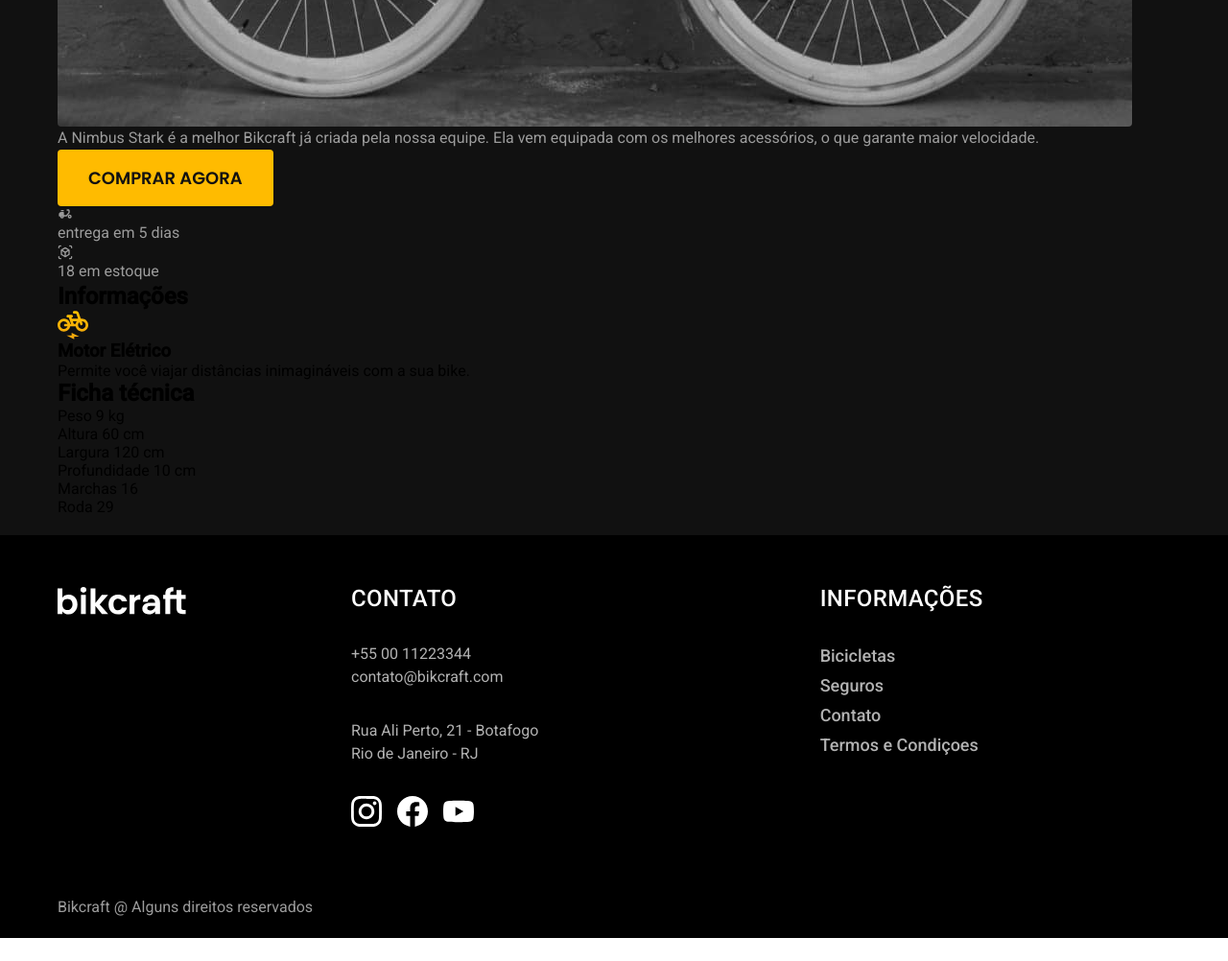
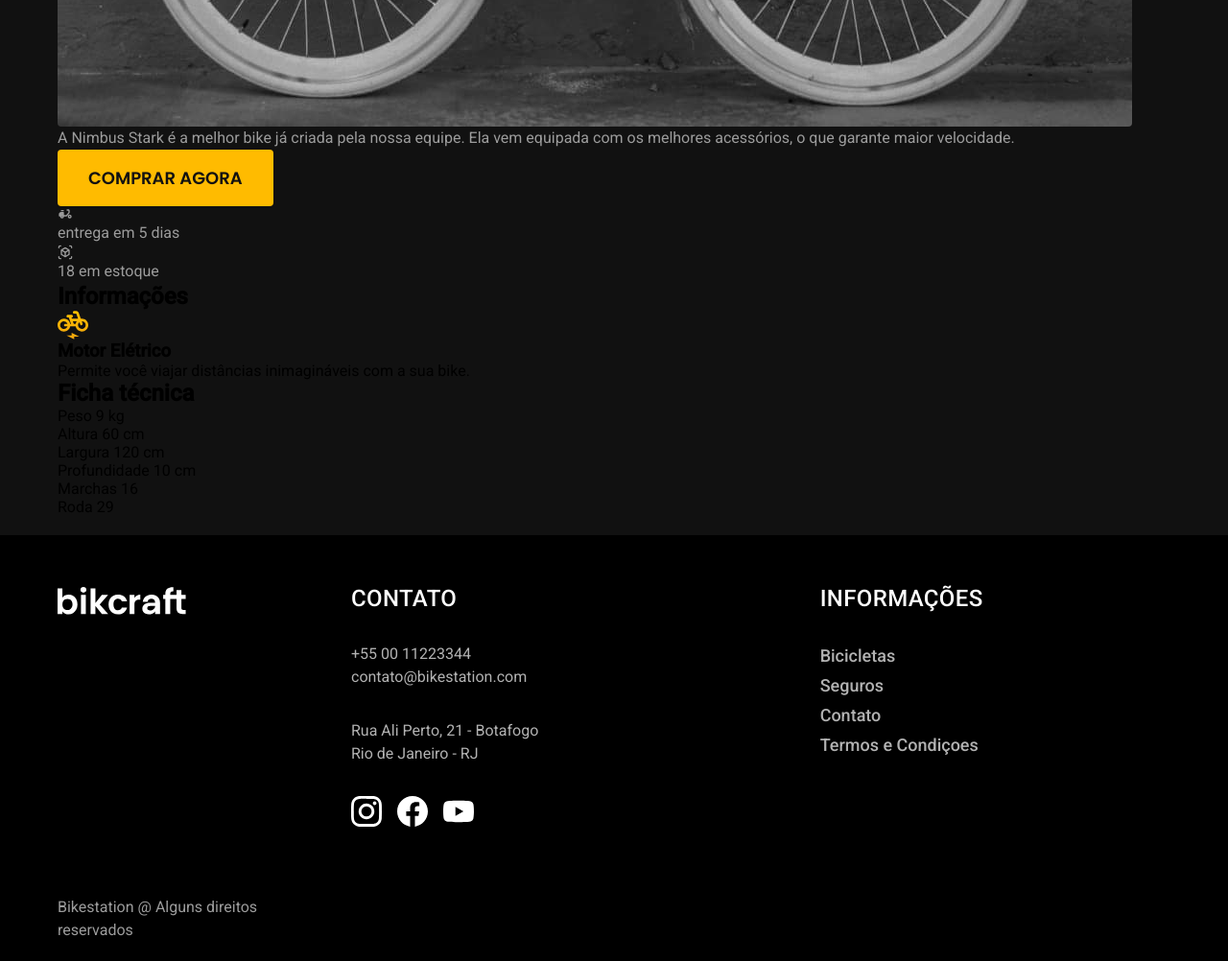
Before and after one commit to danielwzr/Bikcraft-V2.0-HTML-CSS, a plain HTML site: page pages/bicicletas/nimbus.html in a window 1280 px wide. Shown: the part 2120-3122 px from the top of the page at 96% size. Before the commit the page ends 3098 px from the top, so only its background shows below. Drawn offline with Linux system fonts and the light colour scheme.

Commit message:
Update nimbus.html

```diff
--- a/pages/bicicletas/nimbus.html
+++ b/pages/bicicletas/nimbus.html
@@ -5,7 +5,7 @@
     <meta charset="UTF-8">
     <meta http-equiv="X-UA-Compatible" content="IE=edge">
     <meta name="viewport" content="width=device-width, initial-scale=1.0">
-    <title>Bicicletas | Bikcraft</title>
+    <title>Bicicletas | Bikestation</title>
     <link rel="stylesheet" href="../../css/style.css">
     <link rel="stylesheet" href="../../css/pages/pages.css">
     <link rel="stylesheet" href="../../css/pages/bike-page.css">
@@ -46,7 +46,7 @@
                 <img src="../../img/bicicletas/nebula.jpg" alt="">
             </div>
             <div class="bicicleta-content font-2-s cor-6">
-                <p>A Nimbus Stark é a melhor Bikcraft já criada pela nossa equipe.
+                <p>A Nimbus Stark é a melhor bike já criada pela nossa equipe.
                     Ela vem equipada com os melhores acessórios, o que garante maior velocidade.</p>
                 <a href="#" class="btn-primary cor-11">Comprar agora</a>
                 <span><img src="../../img/icones/entrega.svg" alt=""> entrega em 5 dias</span>
@@ -79,7 +79,7 @@
                 <h3 class="font-2-l-b">Contato</h3>
                 <ul class="font-2-s cor-5">
                     <li><a href="tel:+550011223344">+55 00 11223344</a></li>
-                    <li><a href="mailto:contato@bikcraft.com">contato@bikcraft.com</a></li>
+                    <li><a href="mailto:contato@bikestation.com">contato@bikestation.com</a></li>
                 </ul>
                 <ul class="font-2-s cor-5">
                     <li>Rua Ali Perto, 21 - Botafogo</li>
@@ -109,7 +109,7 @@
                 </li>
             </ul>
 
-            <span class="font-2-s cor-6">Bikcraft @ Alguns direitos reservados</span>
+            <span class="font-2-s cor-6">Bikestation @ Alguns direitos reservados</span>
         </div>
     </footer>
 </body>
```
